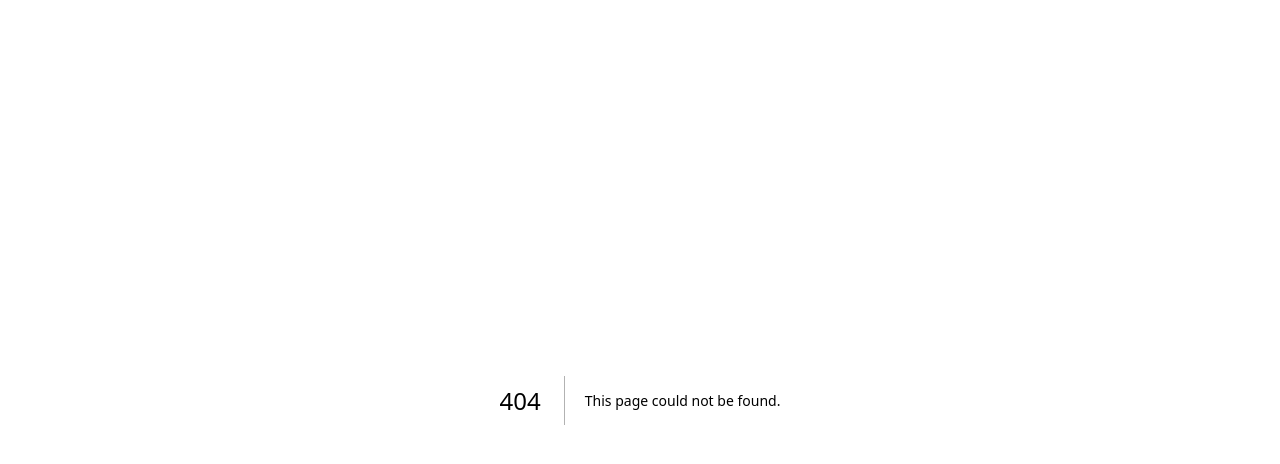
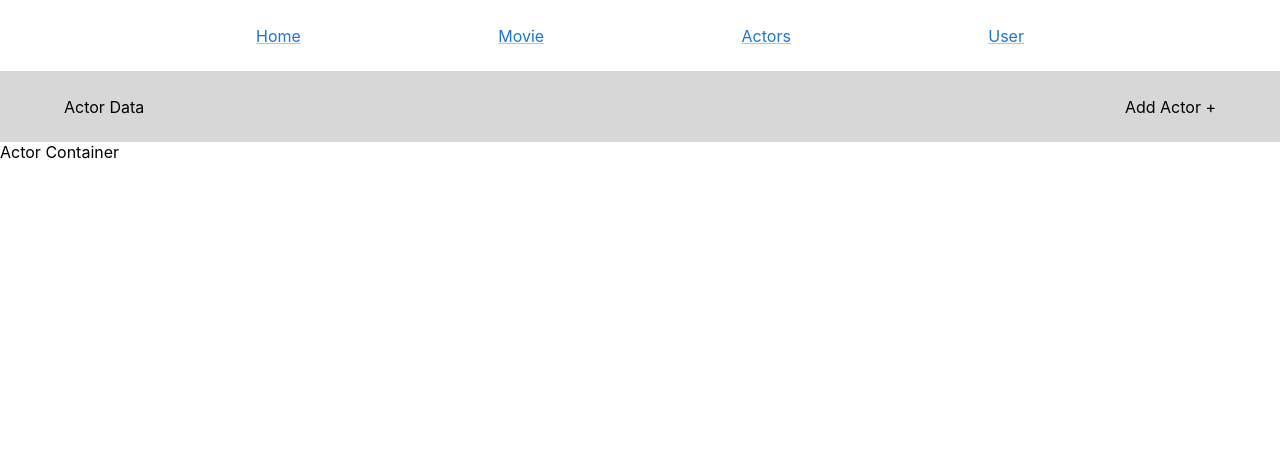
Before and after one commit to skbhoi2001/frontend_movie, a Next.js app: page /admin/actor in a window 1280 px wide. Before the commit this address had no page. Shown: the top 464 px of the page. Built offline with nearby package versions, Linux system fonts and the light colour scheme.

Commit message:
Admin Starts

```diff
--- /dev/null
+++ b/components/Component/Admin/AdminActor.jsx
@@ -0,0 +1,78 @@
+import React from 'react';
+import AdminNav from './AdminNav';
+import Styles from '../../../styles/Admin/Actor.module.css';
+import Box from '@mui/material/Box';
+import Button from '@mui/material/Button';
+import Typography from '@mui/material/Typography';
+import Modal from '@mui/material/Modal';
+import { TextField } from '@mui/material';
+import Radio from '@mui/material/Radio';
+import RadioGroup from '@mui/material/RadioGroup';
+import FormControlLabel from '@mui/material/FormControlLabel';
+import FormControl from '@mui/material/FormControl';
+import FormLabel from '@mui/material/FormLabel';
+
+const AdminActor = () => {
+  const [open, setOpen] = React.useState(false);
+  const handleOpen = () => setOpen(true);
+  const handleClose = () => setOpen(false);
+  return (
+    <div>
+      <AdminNav />
+      <div className={Styles.addActor}>
+        <div>
+          <div>Actor Data</div>
+        </div>
+        <div onClick={() => handleOpen()}>Add Actor +</div>
+      </div>
+      <div>Actor Container</div>
+
+      <Modal
+        open={open}
+        onClose={handleClose}
+        // aria-labelledby='modal-modal-title'
+        // aria-describedby='modal-modal-description'
+        style={{ margin: 'auto' }}
+      >
+        <div className={Styles.moduleContainer}>
+          <input type='file' name='' id='' />
+          <TextField
+            label='Name'
+            id='outlined-basic'
+            variant='outlined'
+            // onClick={}
+          />
+          <TextField
+            label='About'
+            id='outlined-basic'
+            variant='outlined'
+            // onClick={}
+          />
+          <FormControl>
+            <FormLabel id='demo-radio-buttons-group-label'>Gender</FormLabel>
+            <RadioGroup
+              aria-labelledby='demo-radio-buttons-group-label'
+              defaultValue='female'
+              name='radio-buttons-group'
+            >
+              <FormControlLabel
+                value='female'
+                control={<Radio />}
+                label='Female'
+              />
+              <FormControlLabel value='male' control={<Radio />} label='Male' />
+              <FormControlLabel
+                value='other'
+                control={<Radio />}
+                label='Other'
+              />
+            </RadioGroup>
+          </FormControl>
+          <button>Submit</button>
+        </div>
+      </Modal>
+    </div>
+  );
+};
+
+export default AdminActor;
--- /dev/null
+++ b/components/Component/Admin/AdminNav.jsx
@@ -0,0 +1,24 @@
+import { Link } from '@mui/material';
+import React from 'react';
+import Styles from '../../../styles/Admin/Admin.module.css';
+
+const AdminNav = () => {
+  return (
+    <div className={Styles.navContainer}>
+      <Link className={Styles.linksName} href='/admin'>
+        Home
+      </Link>
+      <Link className={Styles.linksName} href='/admin/movie'>
+        Movie
+      </Link>
+      <Link className={Styles.linksName} href='/admin/actor'>
+        Actors
+      </Link>
+      <Link className={Styles.linksName} href='/admin/user'>
+        User
+      </Link>
+    </div>
+  );
+};
+
+export default AdminNav;
--- /dev/null
+++ b/pages/admin/actor.js
@@ -0,0 +1,12 @@
+import React from 'react';
+import AdminActor from '../../components/Component/Admin/AdminActor';
+
+const actor = () => {
+  return (
+    <div>
+      <AdminActor />
+    </div>
+  );
+};
+
+export default actor;
--- /dev/null
+++ b/styles/Admin/Actor.module.css
@@ -0,0 +1,27 @@
+.addActor {
+  display: flex;
+  justify-content: space-between;
+  padding: 2% 5%;
+  background-color: rgb(215, 215, 215);
+}
+.moduleContainer {
+  padding: 10px;
+  width: 50%;
+  outline: 0px;
+  background-color: white;
+  margin: auto;
+  margin-top: 10%;
+  border-radius: 12px;
+  display: flex;
+  flex-direction: column;
+  gap: 10px;
+}
+.radioContainer {
+  padding: 2% 20%;
+  display: flex;
+  justify-content: space-between;
+}
+.radioArea {
+  display: flex;
+  align-items: center;
+}
--- /dev/null
+++ b/styles/Admin/Admin.module.css
@@ -0,0 +1,12 @@
+.navContainer {
+  display: flex;
+  box-shadow: rgba(0, 0, 0, 0.35) 0px 5px 15px;
+  padding: 2% 20%;
+  justify-content: space-between;
+}
+.linksName {
+  font-size: 16px;
+  font-weight: 700;
+  color: black;
+  text-decoration: none;
+}
```
Also changed, not shown: components/Component/Admin/AdminHome.jsx (added, +13 -0 lines), components/Component/Admin/AdminMovie.jsx (added, +12 -0 lines), components/Component/Admin/AdminUser.jsx (added, +7 -0 lines), components/Component/Auth/UserAuth.jsx (+12 -4 lines), pages/admin/index.js (added, +12 -0 lines), pages/admin/movie.js (added, +12 -0 lines), pages/admin/user.js (added, +12 -0 lines).
